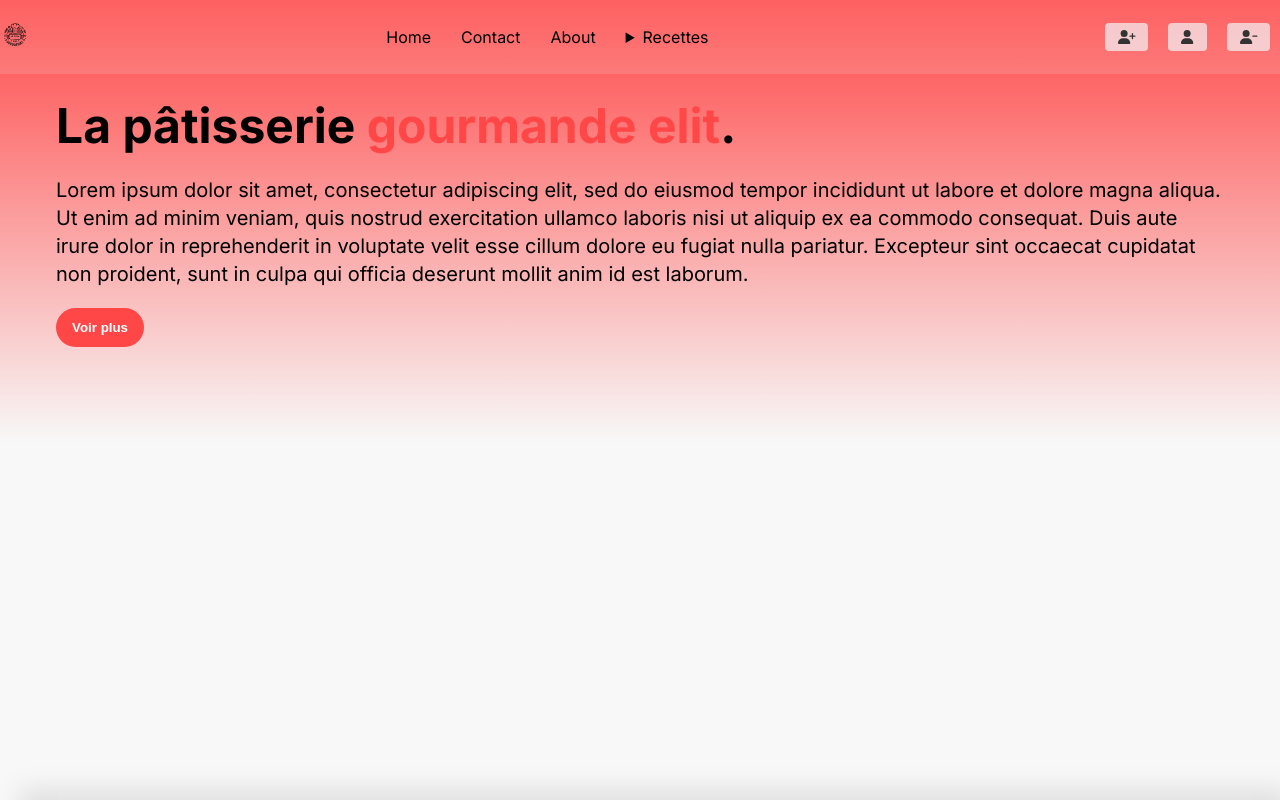
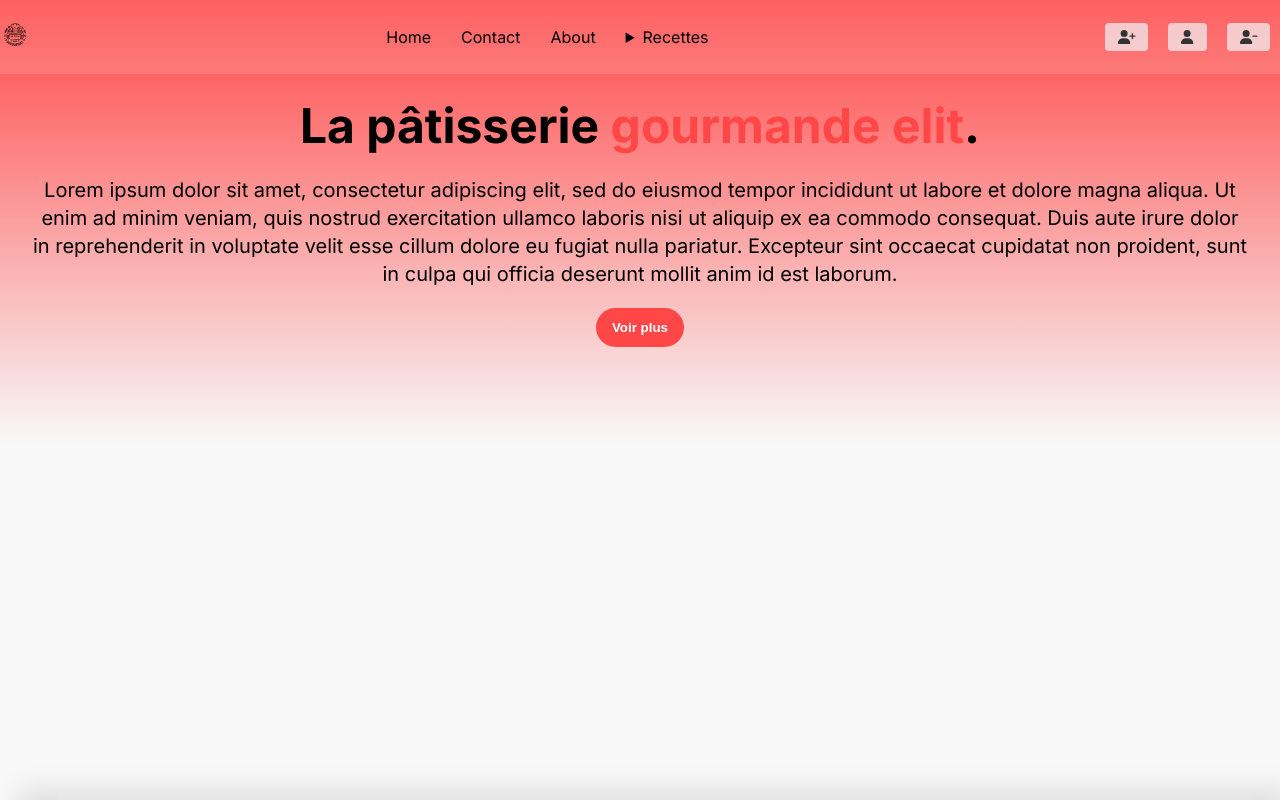
Before and after one commit to MyProfilCookie/My-project, a React (Vite) app in the folder resto/: page /recettes in a window 1280 px wide. Shown: the top 800 px of the page. Built offline with nearby package versions, Linux system fonts and the light colour scheme.

Commit message:
mise à jour du composant recette

```diff
--- a/resto/src/assets/scss/index.scss
+++ b/resto/src/assets/scss/index.scss
@@ -14,3 +14,4 @@
 @import "./grid.scss";
 @import "./footer.scss";
 @import "./media-lg.scss";
+@import "./media.scss";
--- /dev/null
+++ b/resto/src/assets/scss/media.scss
@@ -0,0 +1,16 @@
+.media-w-half {
+    @media (min-width: 768px) {
+        width: 50%;
+    }
+}
+.media-text-5xl {
+    @media (min-width: 768px) {
+        font-size: 5rem;
+        line-height: 1;
+    }
+}
+.media-leading-snug {
+    @media (min-width: 768px) {
+        line-height: 1.25;
+    }
+}
--- a/resto/src/pages/recette/Recettes.jsx
+++ b/resto/src/pages/recette/Recettes.jsx
@@ -5,9 +5,9 @@ function Recettes() {
   return (
     <div className='container mx-auto px-4 xl-px-24 max-w-screen-2xl b-gradient-to-b'>
 
-      <div className='section-container py-24 flex md-flex-col-reverse justify-between items-center gap-8'>
+      <div className='py-24 flex flex-col items-center justify-center gap-8'>
 
-        <div className='md-w-half space-y-7 px-4 sd-w-full '>
+        <div className='text-center space-y-7 px-4'>
           <h2 className='md-text-5xl text-4xl font-bold md-leading-snug leading-snug'> La pâtisserie <span className='text-red'>gourmande</span> <span className='text-red'>elit</span>.</h2>
           <p className='text-xl text-gray'>Lorem ipsum dolor sit amet, consectetur adipiscing elit, sed do eiusmod tempor incididunt ut labore et dolore magna aliqua. Ut enim ad minim veniam, quis nostrud exercitation ullamco laboris nisi ut aliquip ex ea commodo consequat. Duis aute irure dolor in reprehenderit in voluptate velit esse cillum dolore eu fugiat nulla pariatur. Excepteur sint occaecat cupidatat non proident, sunt in culpa qui officia deserunt mollit anim id est laborum.</p>
           <button className=' btn-primary px-8 py-3 font-semibold rounded-full'>Voir plus</button>
```
